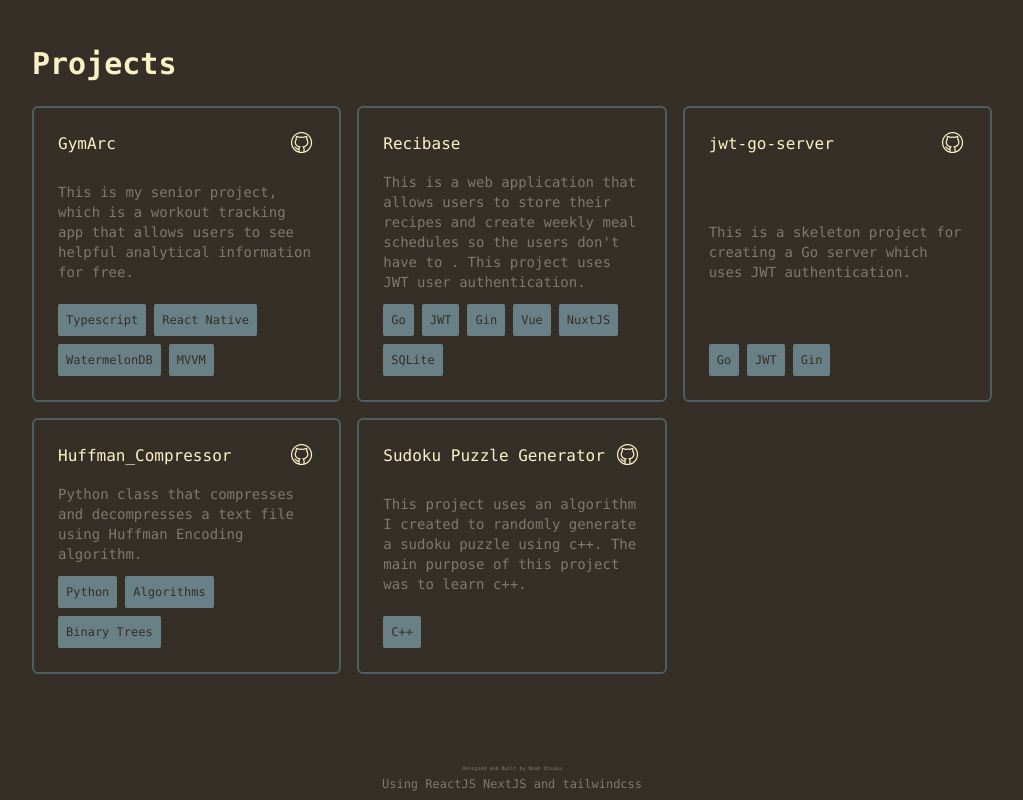
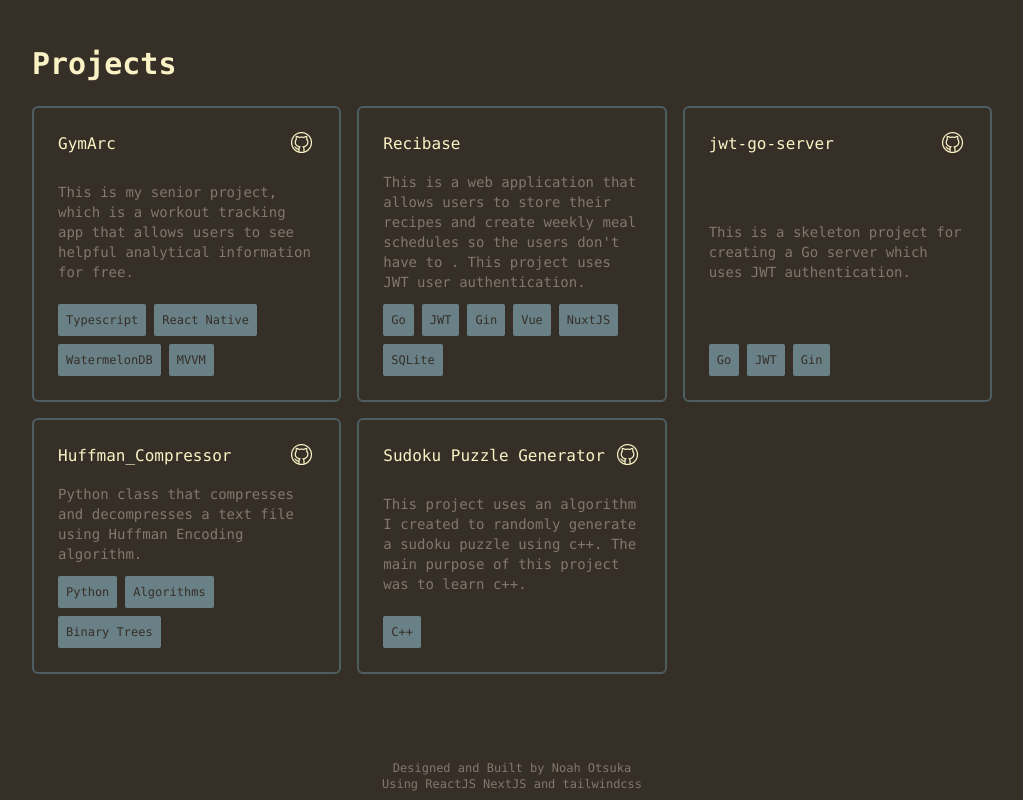
Before and after one commit to noah415/portfolio, a Next.js app: page / in a window 1280 px wide. Shown: the part 3240-4040 px from the top of the page, without its empty margins (128-1151 px from the left). Built offline with nearby package versions, Linux system fonts and the light colour scheme.

Commit message:
forgot to change text size for bottom footere

```diff
--- a/pages/index.tsx
+++ b/pages/index.tsx
@@ -51,7 +51,7 @@ export default function Home() {
       {/* Footer */}
       <Footer />
 
-      <p className="md:text-[5px] text-xs text-secondary text-center">Designed and Built by Noah Otsuka</p>
+      <p className="text-xs text-secondary text-center">Designed and Built by Noah Otsuka</p>
       <p className="text-xs text-secondary text-center pb-2">Using ReactJS NextJS and tailwindcss</p>
     </div>
   );
```
